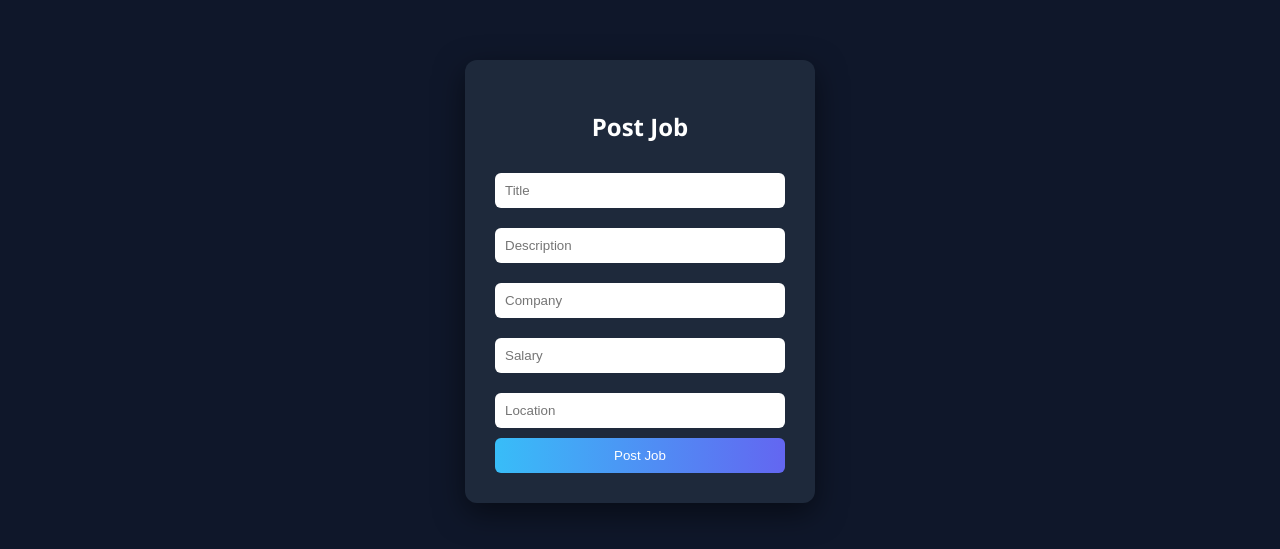
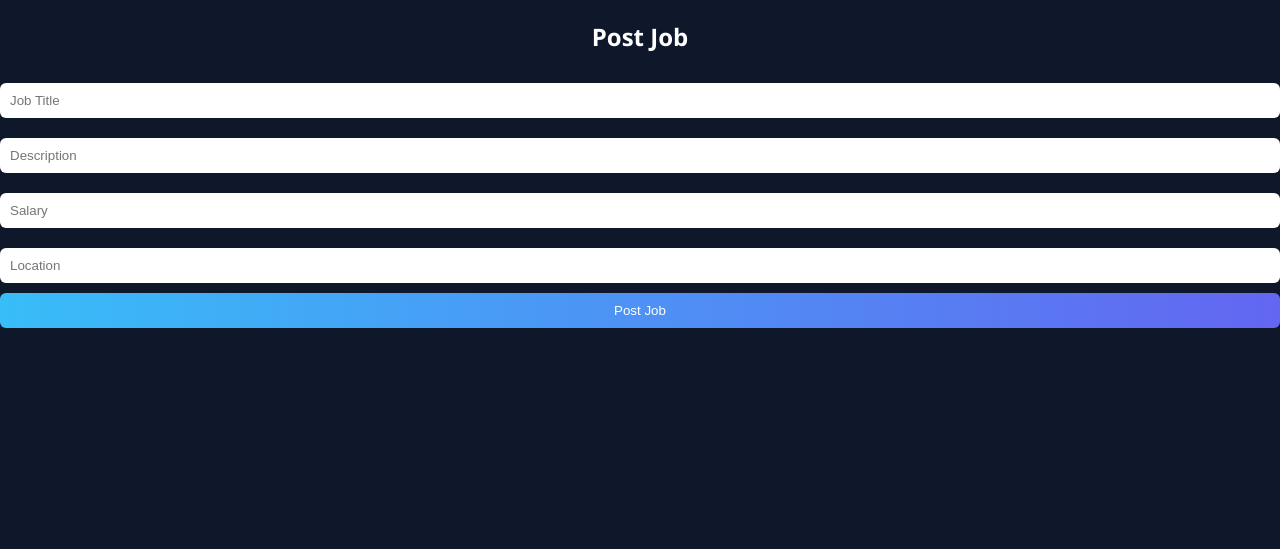
Before and after one commit to theju940/recruitment-system, a Flask app: page /post_job in a window 1280 px wide. Shown: the top 549 px of the page. Run offline with Flask 3, Linux system fonts and the light colour scheme; the visitor is signed in with stand-in values (Sample User, id 1).

Commit message:
update UI

```diff
--- a/templates/post_job.html
+++ b/templates/post_job.html
@@ -7,17 +7,21 @@
 
 <body>
 
-<div class="card">
+<div class="form-container">
     <h2>Post Job</h2>
 
     <form method="POST">
-        <input name="title" placeholder="Title" required>
-        <input name="description" placeholder="Description" required>
-        <input name="company" placeholder="Company" required>
-        <input name="salary" placeholder="Salary" required>
-        <input name="location" placeholder="Location" required>
 
-        <button>Post Job</button>
+        <input type="text" name="title" placeholder="Job Title" required>
+
+        <input type="text" name="description" placeholder="Description" required>
+
+        <input type="text" name="salary" placeholder="Salary" required>
+
+        <input type="text" name="location" placeholder="Location" required>
+
+        <button type="submit">Post Job</button>
+
     </form>
 </div>
 
```
